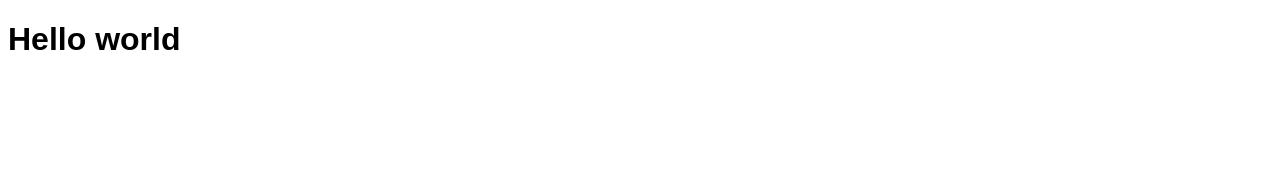
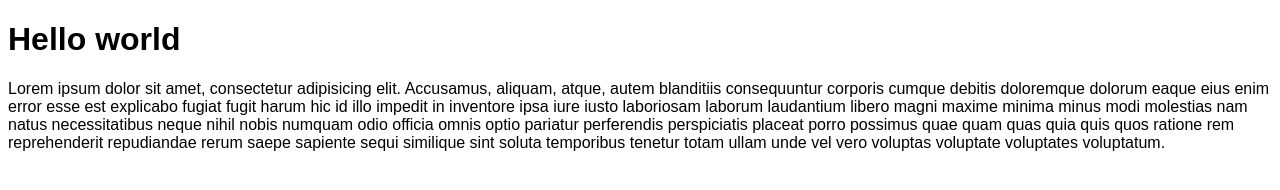
Before and after one commit to lelonS/lelons.github.io, a plain HTML site: page index.html in a window 1280 px wide. Drawn offline with Linux system fonts and the light colour scheme.

Commit message:
Update index.html

```diff
--- a/index.html
+++ b/index.html
@@ -13,6 +13,20 @@
 
 <body>
     <h1>Hello world</h1>
+
+    <p>
+        Lorem ipsum dolor sit amet, consectetur adipisicing elit.
+        Accusamus, aliquam, atque, autem blanditiis consequuntur corporis
+        cumque debitis doloremque dolorum eaque eius enim error esse est
+        explicabo fugiat fugit harum hic id illo impedit in inventore ipsa
+        iure iusto laboriosam laborum laudantium libero magni maxime minima
+        minus modi molestias nam natus necessitatibus neque nihil nobis
+        numquam odio officia omnis optio pariatur perferendis perspiciatis
+        placeat porro possimus quae quam quas quia quis quos ratione rem
+        reprehenderit repudiandae rerum saepe sapiente sequi similique
+        sint soluta temporibus tenetur totam ullam unde vel vero voluptas
+        voluptate voluptates voluptatum.
+    </p>
 </body>
 
 </html>
```
